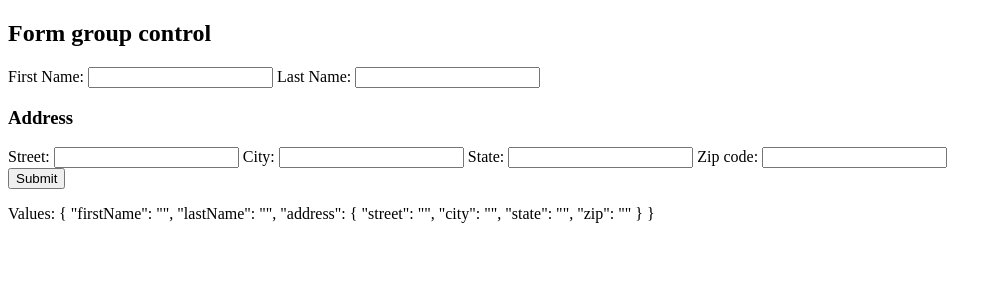
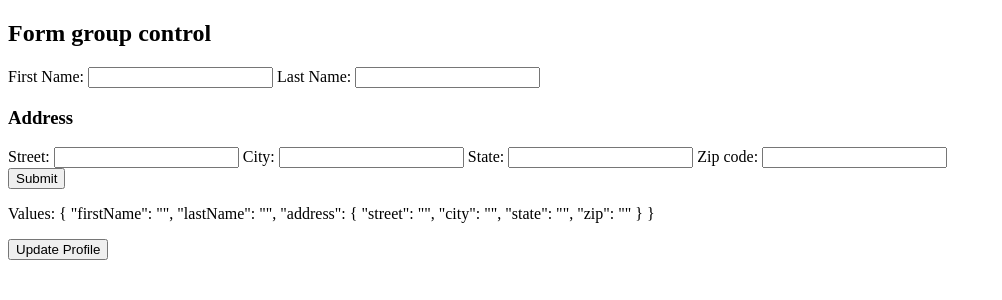
Before and after one commit to viomac/reactive-forms, an Angular app: page / in a window 1280 px wide. Shown: the top 300 px of the page, without its empty margins (0-1002 px from the left). Built offline with nearby package versions, Linux system fonts and the light colour scheme.

Commit message:
Updating parts of the data model

```diff
--- a/src/app/profile-editor/profile-editor.component.ts
+++ b/src/app/profile-editor/profile-editor.component.ts
@@ -40,6 +40,10 @@
     <p>
       Values: {{ profileForm.value | json }}
     </p>
+
+    <p>
+      <button (click)="updateProfile()">Update Profile</button>
+    </p>
   `,
   styleUrls: ['./profile-editor.component.css']
 })
@@ -60,4 +64,13 @@
   onSubmit(): void {
     console.warn(this.profileForm.value);
   }
+
+  updateProfile(): void {
+    this.profileForm.patchValue({
+      firstName: 'Nancy',
+      address: {
+        street: '123 Drew Street'
+      }
+    });
+  }
 }
```
